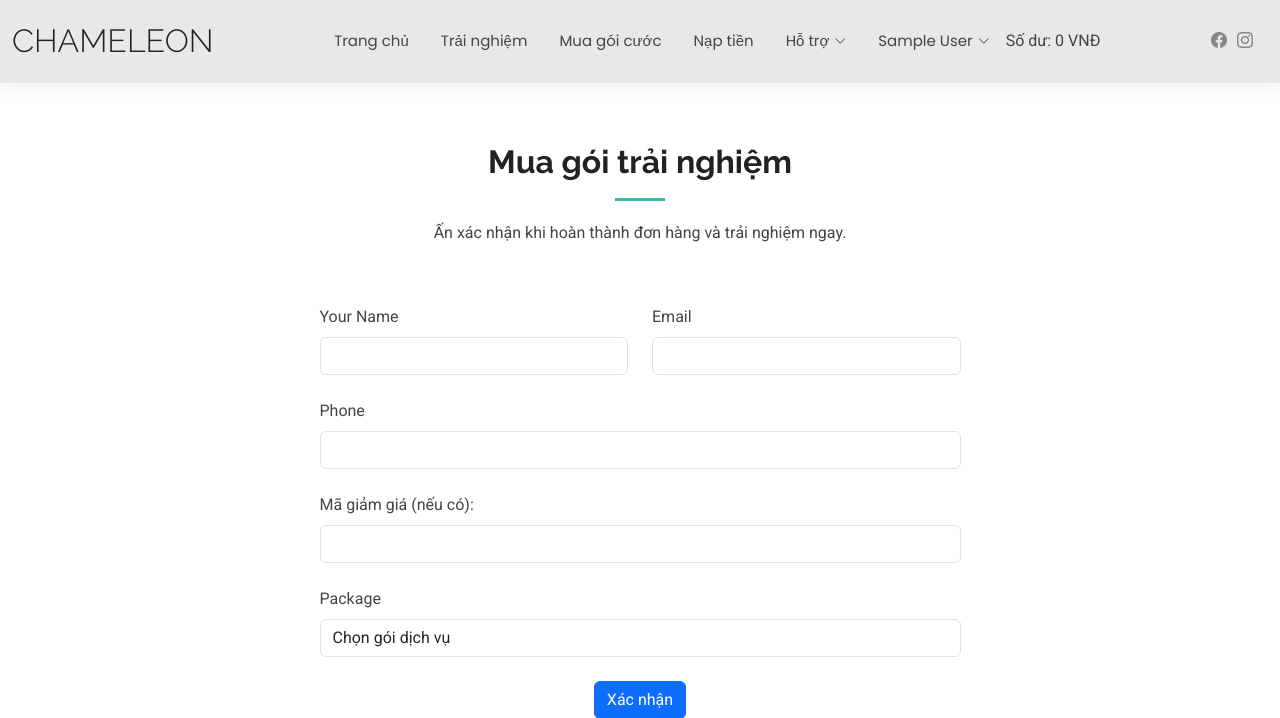
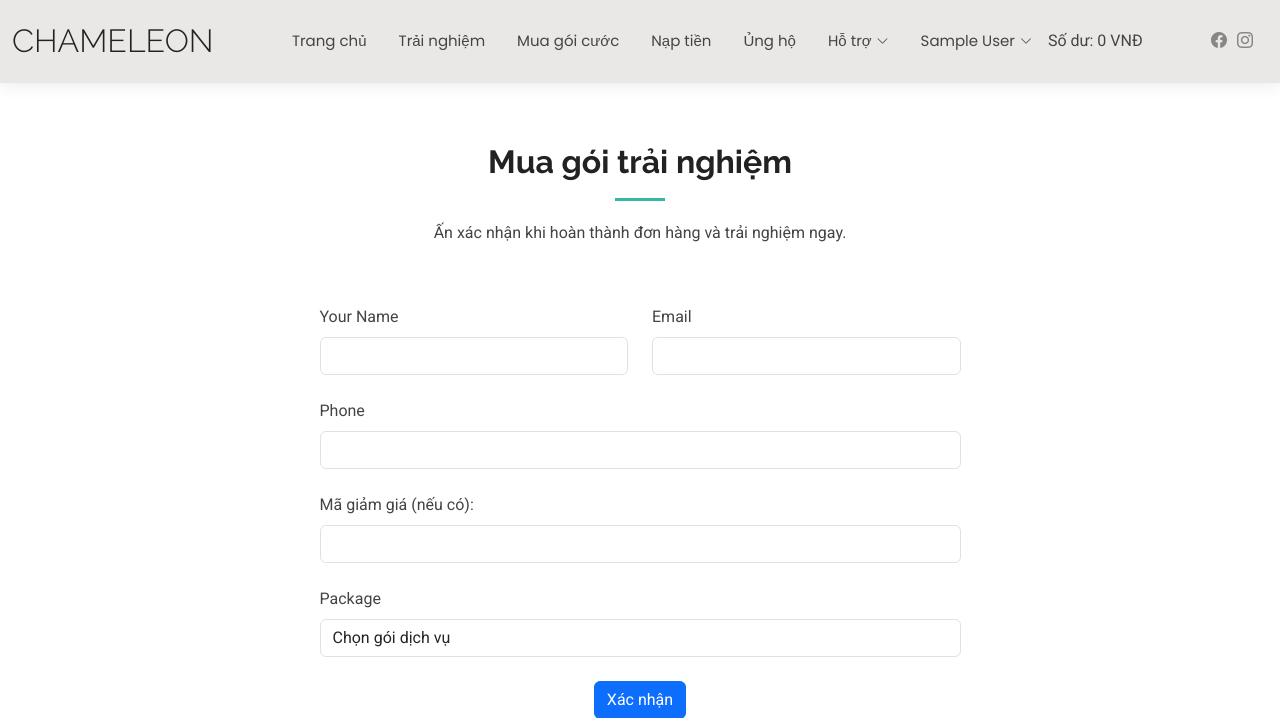
Before and after one commit to phamnguyet2003/DSP-Project, a Django app: page /buy_package/ in a window 1280 px wide. Shown: the top 718 px of the page. Run offline with Django 5.2, Linux system fonts and the light colour scheme; the visitor is signed in with stand-in values (Sample User, id 1); data that the repository does not hold is empty; some libraries are stand-ins or nearby versions.

Commit message:
modify base to donation url

```diff
--- a/tts_project/home/Templates/base.html
+++ b/tts_project/home/Templates/base.html
@@ -49,6 +49,7 @@
           {% comment %} <li><a href="{% url 'profile' %}" class="{% if request.path == '/profile/' %}active{% endif %}">Người dùng</a></li> {% endcomment %}
           {% comment %} <li><a href="{% url 'profile' %}" class="{% if request.path == '/profile/' %}active{% endif %}">Người dùng</a></li> {% endcomment %}
           <li><a href="{% url 'money' %}" class="{% if request.path == '/money/' %}active{% endif %}">Nạp tiền</a></li>
+          <li><a href="{% url 'donation_list' %}" class="{% if request.path == '/donation_list/' %}active{% endif %}">Ủng hộ</a></li>
           {% comment %} <li><a href="support.html">Hỗ trợ</a></li> {% endcomment %}
           <li class="dropdown"><a href="#"><span>Hỗ trợ</span> <i class="bi bi-chevron-down toggle-dropdown"></i></a>
             <ul>
```
